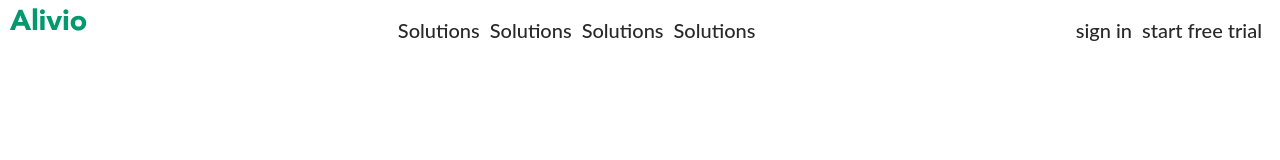
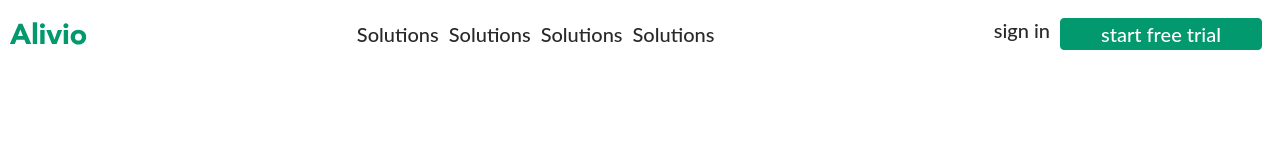
Before and after one commit to Yurka2012/lessons, a plain HTML site: page index.html in a window 1280 px wide. Drawn offline with Linux system fonts and the light colour scheme.

Commit message:
header.scss

```diff
--- a/index.html
+++ b/index.html
@@ -51,7 +51,7 @@
       </nav>
       <ul class="sign-in">
         <li class="not-last">sign in</li>
-        <li>start free trial</li>
+        <li class="last start-free-trial">start free trial</li>
       </ul>
     </header>
   </body>
--- a/scss/layout/_header.scss
+++ b/scss/layout/_header.scss
@@ -24,3 +24,20 @@ header {
   display: flex;
   justify-content: space-between;
 }
+
+.start-free-trial {
+  border-radius: 4px;
+  border: 1px solid #01996d;
+  background: #01996d;
+  display: inline-flex;
+  padding: 3px 40px;
+  flex-direction: column;
+  align-items: center;
+  gap: 30px;
+  color: rgb(255, 255, 255);
+}
+
+header {
+    align-items: center;
+    text-align: center;
+}
```
Also changed, not shown: css/style.css.
